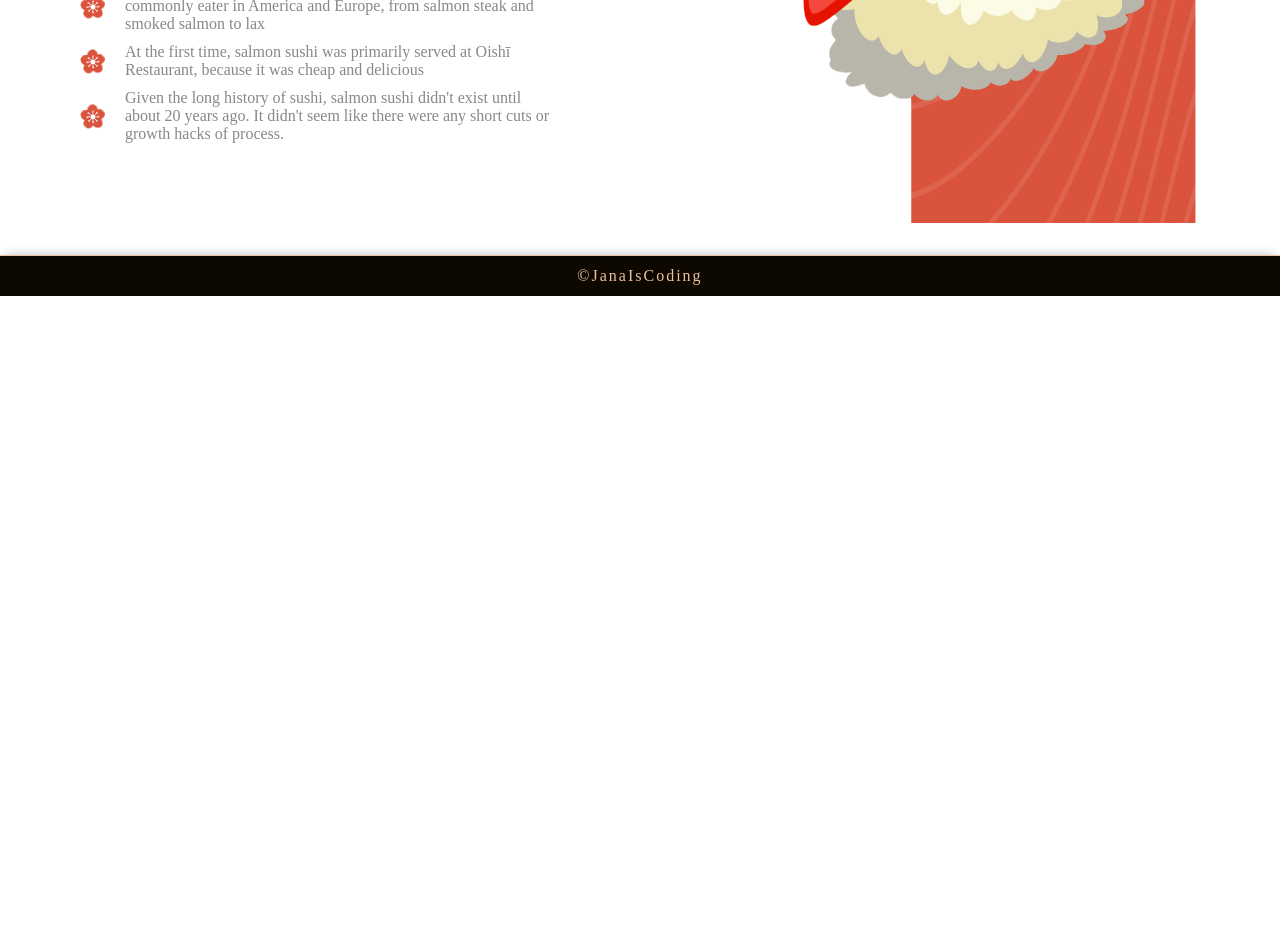
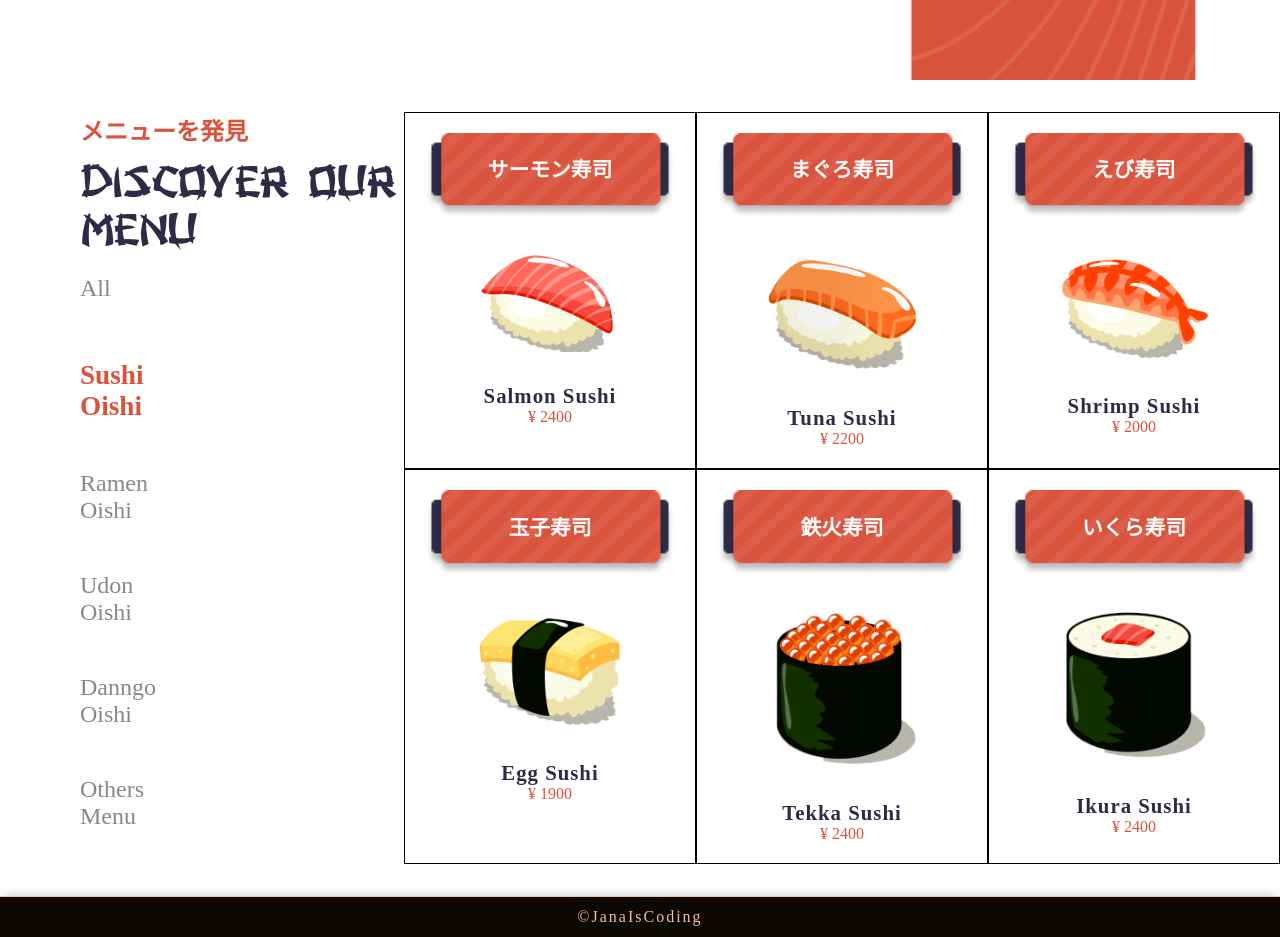
Before and after one commit to janaiscoding/shopping-cart, a React (Create React App) app: page /#/ in a window 1280 px wide. Shown: the part 1760-2697 px from the top of the page. Before the commit the page ends 2056 px from the top, so only its background shows below. Built offline with nearby package versions, Linux system fonts and the light colour scheme.

Commit message:
Change design

```diff
--- /dev/null
+++ b/src/assets/products/dataSecond.js
@@ -0,0 +1,60 @@
+import uniqid from "uniqid";
+import SalmonSushi from "../products/salmon-sushi.png";
+import TunaSushi from "../products/tuna-sushi.png";
+import ShrimpSushi from "../products/shrimp-sushi.png";
+import EggSushi from "../products/egg-sushi.png";
+import TekkaSushi from "../products/tekka-sushi.png";
+import IkuraSushi from "../products/ikura-sushi.png";
+
+let dataSecond = [
+  {
+    name: "Salmon Sushi",
+    japanese: "サーモン寿司",
+    id: uniqid(),
+    img: SalmonSushi,
+    price: 2400,
+    quantity: 0,
+  },
+  {
+    name: "Tuna Sushi",
+    japanese: "まぐろ寿司",
+    id: uniqid(),
+    img: TunaSushi,
+    price: 2200,
+    quantity: 0,
+  },
+  {
+    name: "Shrimp Sushi",
+    japanese: "えび寿司",
+    id: uniqid(),
+    img: ShrimpSushi,
+    price: 2000,
+    quantity: 0,
+  },
+  {
+    name: "Egg Sushi",
+    japanese: "玉子寿司",
+    id: uniqid(),
+    img: EggSushi,
+    price: 1900,
+    quantity: 0,
+  },
+  {
+    name: "Tekka Sushi",
+    japanese: "鉄火寿司",
+    id: uniqid(),
+    img: TekkaSushi,
+    price: 2400,
+    quantity: 0,
+  },
+  {
+    name: "Ikura Sushi",
+    japanese: "いくら寿司",
+    id: uniqid(),
+    img: IkuraSushi,
+    price: 2400,
+    quantity: 0,
+  },
+];
+
+export default dataSecond;
--- /dev/null
+++ b/src/components/ItemCard.js
@@ -0,0 +1,24 @@
+import React from "react";
+import Banner from "../assets/products/banner.png";
+import "../styles/cardstyle.css";
+const ItemCard = ({ product }) => {
+  return (
+    <div className="product-card">
+      <div className="banner">
+        <img src={Banner} width={250} alt="banner"/>
+        <p className="centered">{product.japanese}</p>
+      </div>
+      <img
+        src={product.img}
+        width={150}
+        alt={product.name}
+        className="product-img"
+      />
+      <p className="product-name">{product.name}</p>
+      <p className="product-price"> ¥ {product.price}</p>
+      <></>
+    </div>
+  );
+};
+
+export default ItemCard;
--- a/src/pages/AboutUs.js
+++ b/src/pages/AboutUs.js
@@ -1,6 +1,6 @@
 import React from "react";
 import leftSectionTwoImage from "../assets/landingpage/left-side.png";
-import { Link } from "react-router-dom";
+import { HashLink as Link } from "react-router-hash-link";
 
 const AboutUs = () => {
   let title = "OISHī JAPANESE CUISINE AND SUSHI";
@@ -8,14 +8,16 @@ const AboutUs = () => {
     "Oishī Japanese cuisine (Kaiseki & Sushi) aims to reconceptualise `WASHOKU`(Japanese traditional dining concept)* by innovating and creating state-of-the-art dishes made with a modern twist. *In 2013, Japanese `WASHOKU` was awarded and officially listed as one of the UNESCO World Intangible Cultural Heritage.";
   let breadcrumbs = "私たちに関しては / About Us";
   return (
-    <section className="section section-two">
+    <section className="section section-two" id="about">
       <img src={leftSectionTwoImage} alt="animated sushi table" width={400} />
       <div className="content">
-        <h2 className="section-breadcrumbs">{breadcrumbs}</h2>
+        <Link to="/#about">
+          <h2 className="section-breadcrumbs">{breadcrumbs}</h2>
+        </Link>
         <h1 className="section-title">{title}</h1>
         <p className="section-paragraph">{para}</p>
         <button className="section-button">
-          <Link to="/menu" className="store-button">
+          <Link to="/#contact" className="store-button">
             Reservation
           </Link>
         </button>
--- /dev/null
+++ b/src/pages/DiscoverMenu.js
@@ -0,0 +1,40 @@
+import React from "react";
+import { HashLink as Link } from "react-router-hash-link";
+import ItemCard from "../components/ItemCard";
+
+const DiscoverMenu = ({ products }) => {
+  let lists = [
+    { name: "Sushi Oishi" },
+    { name: "Ramen Oishi" },
+    { name: "Udon Oishi" },
+    { name: "Danngo Oishi" },
+    { name: "Others Menu" },
+  ];
+  let title = "DISCOVER OUR MENU";
+  let breadcrumbs = "メニューを発見";
+  const allLists = lists.map((list, index) => <li key={index}>{list.name}</li>);
+  const allProducts = products.map((product) => (
+    <ItemCard
+      product={product}
+      key={product.id}
+      //   handleCartAdd={handleCartAdd}
+      //   handleCartRemove={handleCartRemove}
+    />
+  ));
+  return (
+    <section className="section section-four">
+      <div className="content" id="discover">
+        <Link to="/#discover">
+          <h2 className="section-breadcrumbs">{breadcrumbs}</h2>
+        </Link>
+        <h1 className="section-title">{title}</h1>
+        <ul className="menu-list-li">
+          <li className="first-li">All</li>
+          {allLists}
+        </ul>
+      </div>
+      <div className="products-wrapper"> {allProducts}</div>
+    </section>
+  );
+};
+export default DiscoverMenu;
--- a/src/pages/Home.js
+++ b/src/pages/Home.js
@@ -4,12 +4,13 @@ import "../styles/home.css";
 import LandingImg from "../assets/landingpage/landing.png";
 import AboutUs from "./AboutUs";
 import MenuMain from "./Menu2";
+import DiscoverMenu from "./DiscoverMenu";
 
-const Home = () => {
+const Home = ({ products }) => {
   let titleOne = "OISHī JAPANESE CUISINE AND SUSHI AT ITS FINEST";
   let paraOne =
     "Oishi Japanese cuisine Kaiseki & Sushi Aims to reconceptualise `WASHOKU` by innovating and creating state of art dishes made with a modern twist.";
-    return (
+  return (
     <>
       <div className="home-main">
         <section className="section section-one">
@@ -26,6 +27,7 @@ const Home = () => {
         </section>
         <AboutUs />
         <MenuMain />
+        <DiscoverMenu products={products} />
       </div>
     </>
   );
--- a/src/pages/Menu2.js
+++ b/src/pages/Menu2.js
@@ -16,8 +16,8 @@ const MenuMain = () => {
     "Given the long history of sushi, salmon sushi didn't exist until about 20 years ago. It didn't seem like there were any short cuts or growth hacks of process.";
   return (
     <section className="section section-three">
-      <div className="content" id="menumain">
-        <Link to="/#menumain">
+      <div className="content" id="menu">
+        <Link to="/#menu">
           <h2 className="section-breadcrumbs">{breadcrumbs}</h2>
         </Link>
         <h1 className="section-title">{title}</h1>
--- /dev/null
+++ b/src/styles/cardstyle.css
@@ -0,0 +1,36 @@
+.product-card {
+  display: flex;
+  flex-direction: column;
+  align-items: center;
+  padding: 20px;
+  border: 1px solid black;
+}
+.banner {
+  position: relative;
+  text-align: center;
+}
+.centered {
+  color: var(--main-white);
+  font-size: 1.3rem;
+  font-weight: 600;
+  position: absolute;
+  top: 40%;
+  left: 50%;
+  transform: translate(-50%, -50%);
+}
+.product-img {
+  padding: 2em 0;
+}
+.product-name {
+  letter-spacing: 1px;
+  font-weight: 600;
+  font-size: 1.3rem;
+  color: var(--main-blue);
+}
+.product-price {
+  color: var(--main-orange);
+  font-weight: 500;
+}
+.product-card:hover {
+  transform: scale(1.1);
+}
--- a/src/styles/home.css
+++ b/src/styles/home.css
@@ -18,9 +18,9 @@
 .section-three {
   margin-right: 5em;
 }
-.section-three > .content {
+/* .section-three > .content {
   margin: 5em 15em 5em 0em;
-}
+} */
 .menu-list {
   display: flex;
   flex-direction: column;
@@ -30,7 +30,32 @@
   display: flex;
   align-items: center;
   color: var(--main-grey);
-  gap:20px;
+  gap: 20px;
+}
+.menu-wrapper {
+  display: flex;
+  margin-top: 5em;
+}
+.menu-list-li {
+  display: flex;
+  flex-direction: column;
+  gap: 2em;
+  color: var(--main-grey);
+  font-size: 1.5rem;
+  margin-right: 10em;
+}
+.menu-list-li > .first-li {
+  margin-bottom: 10px;
+}
+.menu-list-li > li:nth-child(2) {
+  color: var(--main-orange);
+  font-size: 1.7rem;
+  font-weight: 600;
+}
+
+.products-wrapper {
+  display: grid;
+  grid-template-columns: repeat(3, 1fr);
 }
 
 .section-breadcrumbs {
--- a/src/utilities/App.js
+++ b/src/utilities/App.js
@@ -1,19 +1,20 @@
 /* eslint-disable react-hooks/exhaustive-deps */
 import React, { useState, useEffect } from "react";
 import { Route, Routes, HashRouter } from "react-router-dom";
-import data from "../products/data";
+import dataSecond from "../assets/products/dataSecond";
 import Navbar from "./Navbar";
 import Home from "../pages/Home";
-import Menu from "../pages/Menu";
+// import Menu from "../pages/Menu";
 import Cart from "../pages/Cart";
 import Checkout from "../pages/Checkout";
 import MyFooter from "./MyFooter";
 import MenuMain from "../pages/Menu2";
+import DiscoverMenu from "../pages/DiscoverMenu";
 
 const App = () => {
   const [cart, setCart] = useState([]);
   const [totalPrice, setTotalPrice] = useState(0);
-  const [products] = useState(data);
+  const [products] = useState(dataSecond);
   const [totalQuant, setTotalQuant] = useState(0);
 
   // Used on store page and cart
@@ -69,14 +70,14 @@ const App = () => {
   useEffect(() => {
     addTotal();
   }, [cart]);
-
   return (
     <HashRouter>
       <Navbar totalQuant={totalQuant} />
       <Routes>
-        <Route exact path="/" element={<Home />} />
-        <Route path="/#menumain" element={<MenuMain />} />
-        <Route
+        <Route exact path="/" element={<Home products={products}/>} />
+        <Route path="/#menu" element={<MenuMain />} />
+        <Route path="/#discover" element={<DiscoverMenu />} />
+        {/* <Route
           path="/menu"
           element={
             <Menu
@@ -85,7 +86,7 @@ const App = () => {
               handleCartRemove={handleCartRemove}
             />
           }
-        />
+        /> */}
         <Route
           path="/cart"
           element={
@@ -105,7 +106,6 @@ const App = () => {
       </Routes>
       <MyFooter />
     </HashRouter>
-
   );
 };
 
--- a/src/utilities/Navbar.js
+++ b/src/utilities/Navbar.js
@@ -1,5 +1,5 @@
 import React from "react";
-import { HashLink as Link } from 'react-router-hash-link';
+import { HashLink as Link } from "react-router-hash-link";
 import "../styles/navbar.css";
 import logo from "../assets/icons/logo.png";
 import cartIcon from "../assets/icons/shopping-cart.png";
@@ -44,12 +44,17 @@ const Navbar = ({ totalQuant }) => {
             data-visible="false"
           >
             <li className="active">
-              <Link to="/#menumain" onClick={toggleNav}>
+              <Link to="/#menu" onClick={toggleNav}>
                 Menu
               </Link>
             </li>
             <li className="active">
-              <Link to="/aboutus" onClick={toggleNav}>
+              <Link to="/#discover" onClick={toggleNav}>
+                Foods
+              </Link>
+            </li>
+            <li className="active">
+              <Link to="/#about" onClick={toggleNav}>
                 About us
               </Link>
             </li>
```
Also changed, not shown: src/assets/products/banner.png (added), src/assets/products/salmon-sushi.png (renamed from src/assets/products/salmon sushi.png).
